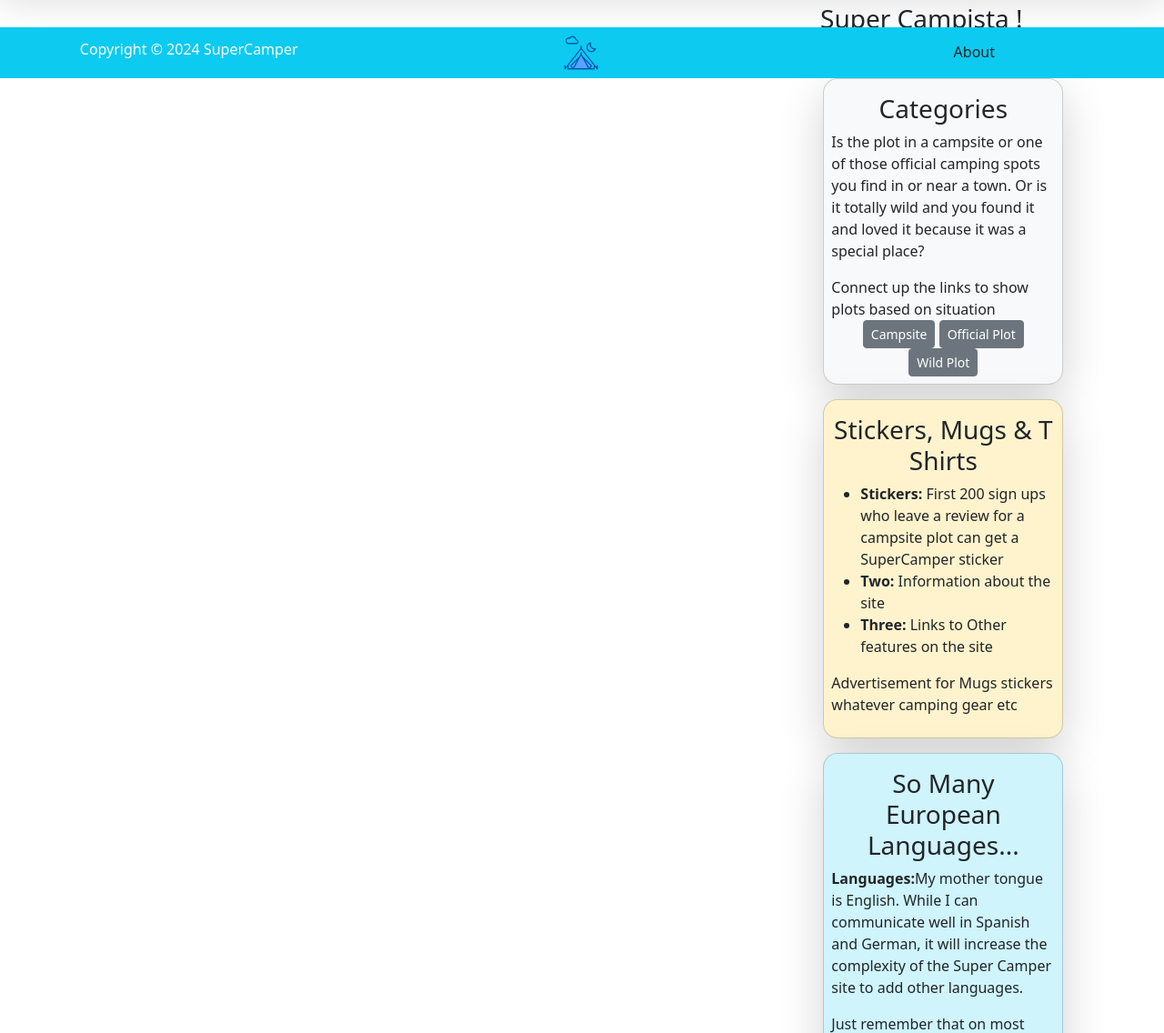
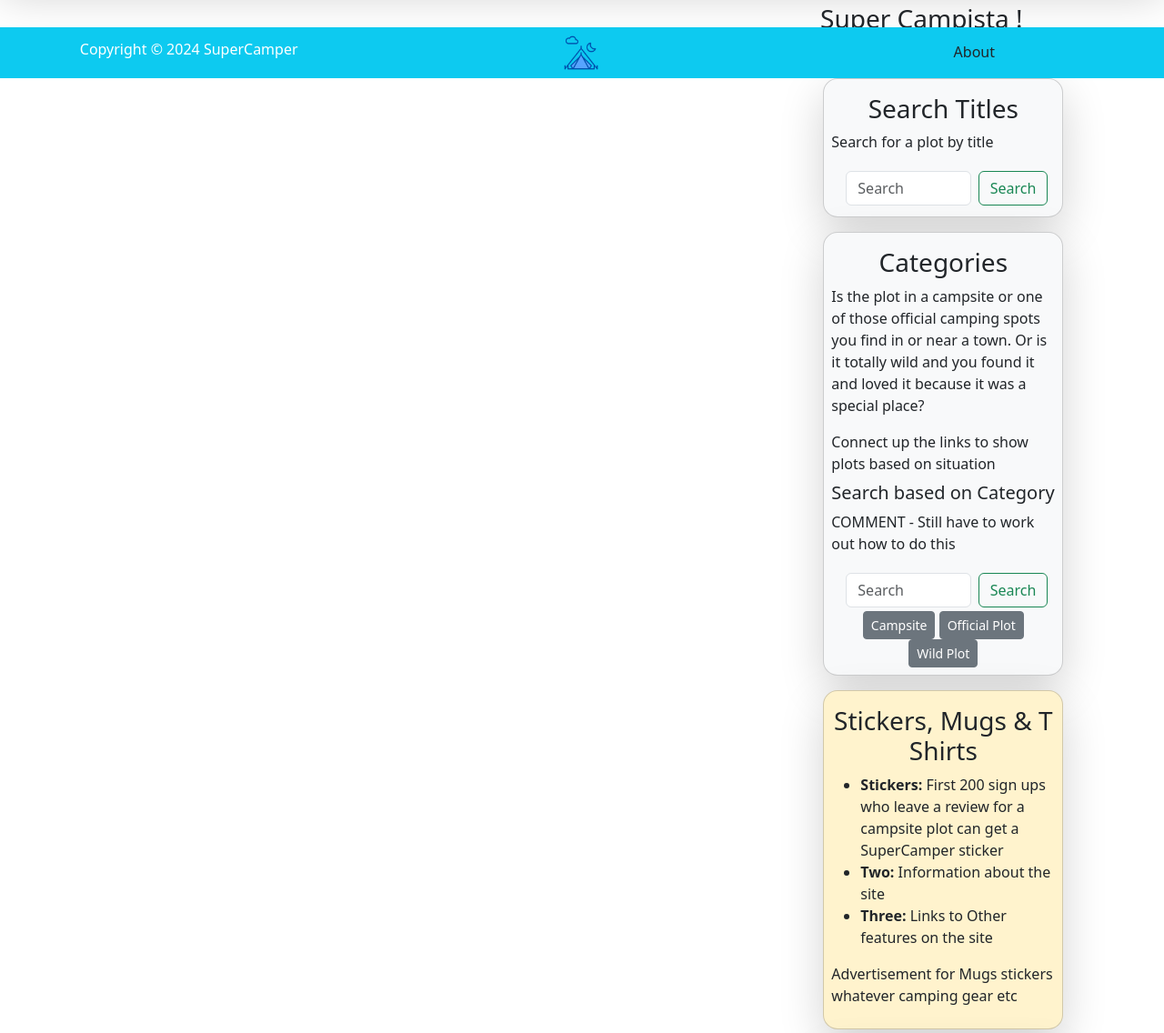
Before and after one commit to Spondycode/supercamperbase, a Django app: page / in a window 1280 px wide. Shown: the part 714-1850 px from the top of that part at 91% size. Run offline with Django 4.2, Linux system fonts and the light colour scheme; data that the repository does not hold is empty; the page is wider than the window, and the part outside it is not shown.

Commit message:
search by title has been added. still no search by tag

```diff
--- a/a_plot/urls.py
+++ b/a_plot/urls.py
@@ -8,4 +8,5 @@ urlpatterns = [
     path("edit_plot/<pk>/", edit_plot_view, name="edit_plot"),
     path("my_plots/", my_plots_view, name="my_plots"),
     path("myplots/", my_plots_view, name="my_plots"),
+    path("search_plots/", search_plots_view, name="search_plots"),
 ]
--- a/a_plot/views.py
+++ b/a_plot/views.py
@@ -126,3 +126,24 @@ def my_plots_view(request):
     else:
         messages.success(request, "You need to login first")
         return redirect("/login")
+
+
+# SEarch plots
+def search_plots_view(request):
+
+    if request.method == "POST":
+        search = request.POST["search"]
+        plots = Plot.objects.filter(title__contains=search)
+        context = {
+            "plots": plots,
+            "search": search
+        }
+        return render(request, "a_plots/plot_search.html", context)
+        plots = Plot.objects.filter(title__icontains=query)
+
+    else:
+        plots = Plot.objects.all()
+    context = {
+        "plots": plots,
+    }
+    return render(request, "a_plots/plot_search.html", context)
--- a/templates/includes/categories.html
+++ b/templates/includes/categories.html
@@ -3,7 +3,15 @@
     <p>Is the plot in a campsite or one of those official camping spots you find in or near a town. Or is it totally
         wild and you found it and loved it because it was a special place?</p>
     Connect up the links to show plots based on situation
-
+    <h5 class="mt-2">Search based on Category</h5>
+    <p>COMMENT - Still have to work out how to do this</p>
+    <div class="container m-1">
+        <form class="d-flex" method="POST" action="{% url 'search_plots' %}" type="search" placeholder="Search">
+            {% csrf_token %}
+            <input class="form-control me-2" type="search" placeholder="Search" aria-label="Search" name="search">
+            <button class="btn btn-outline-success" type="submit">Search</button>
+        </form>
+    </div>
 
 
     <div class="text-center">
--- /dev/null
+++ b/templates/includes/search.html
@@ -0,0 +1,13 @@
+<div class="card m-3 p-2 rounded-4 bg-light shadow-lg">
+    <h3 class="text-center mt-2">Search Titles</h3>
+    <p>Search for a plot by title</p>
+
+
+    <div class="container m-1">
+        <form class="d-flex" method="POST" action="{% url 'search_plots' %}" type="search" placeholder="Search">
+            {% csrf_token %}
+            <input class="form-control me-2" type="search" placeholder="Search" aria-label="Search" name="search">
+            <button class="btn btn-outline-success" type="submit">Search</button>
+        </form>
+    </div>
+</div>
--- a/templates/index.html
+++ b/templates/index.html
@@ -46,11 +46,14 @@
                     </div>
                 </div>
             </div>
+
             <div class=" col-lg-3 ">
                 <div class=" row row-cols-md">
                     <h3 class="text-center">Super Campista !</h3>
                     <div class=" m-4">
                         <div class="col ">
+
+                            {% include 'includes/search.html' %}
 
                             {% include 'includes/categories.html' %}
 
```
Also changed, not shown: templates/a_plots/plot_search.html (+77 -0 lines).
